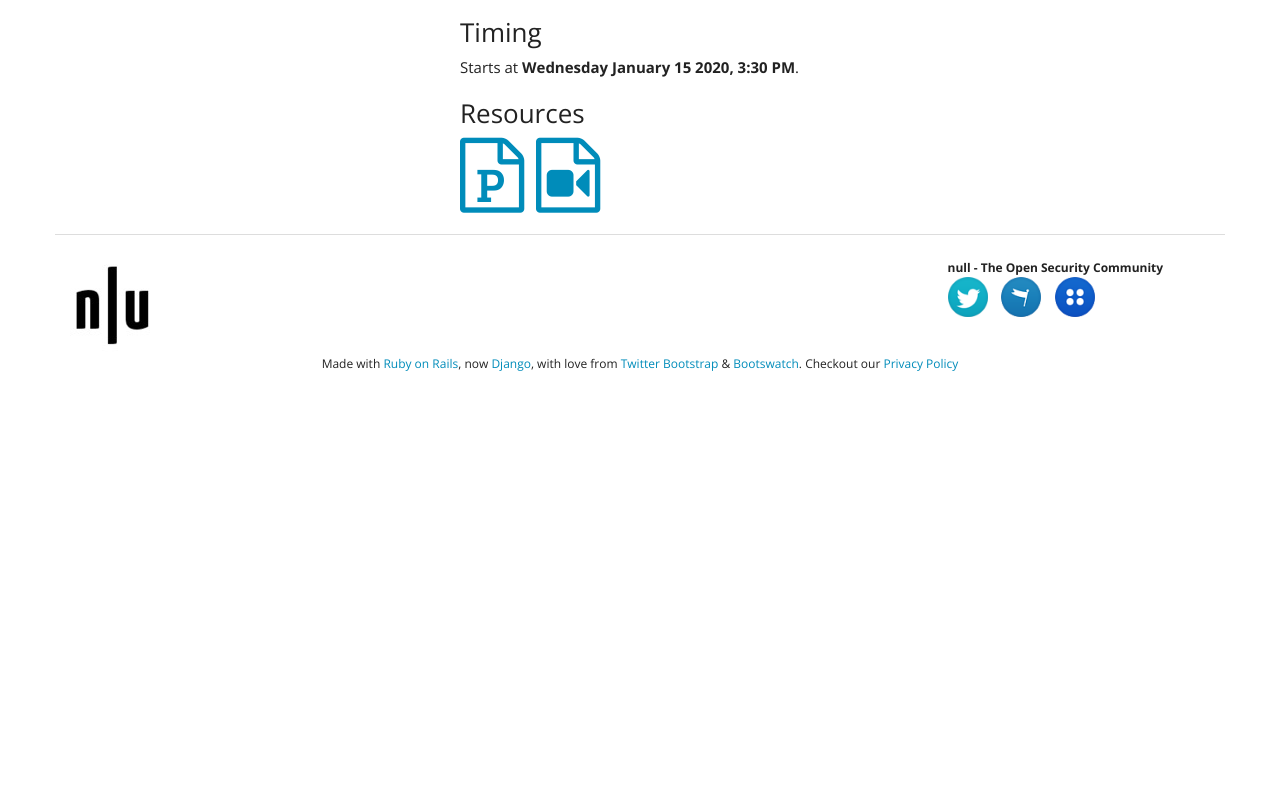
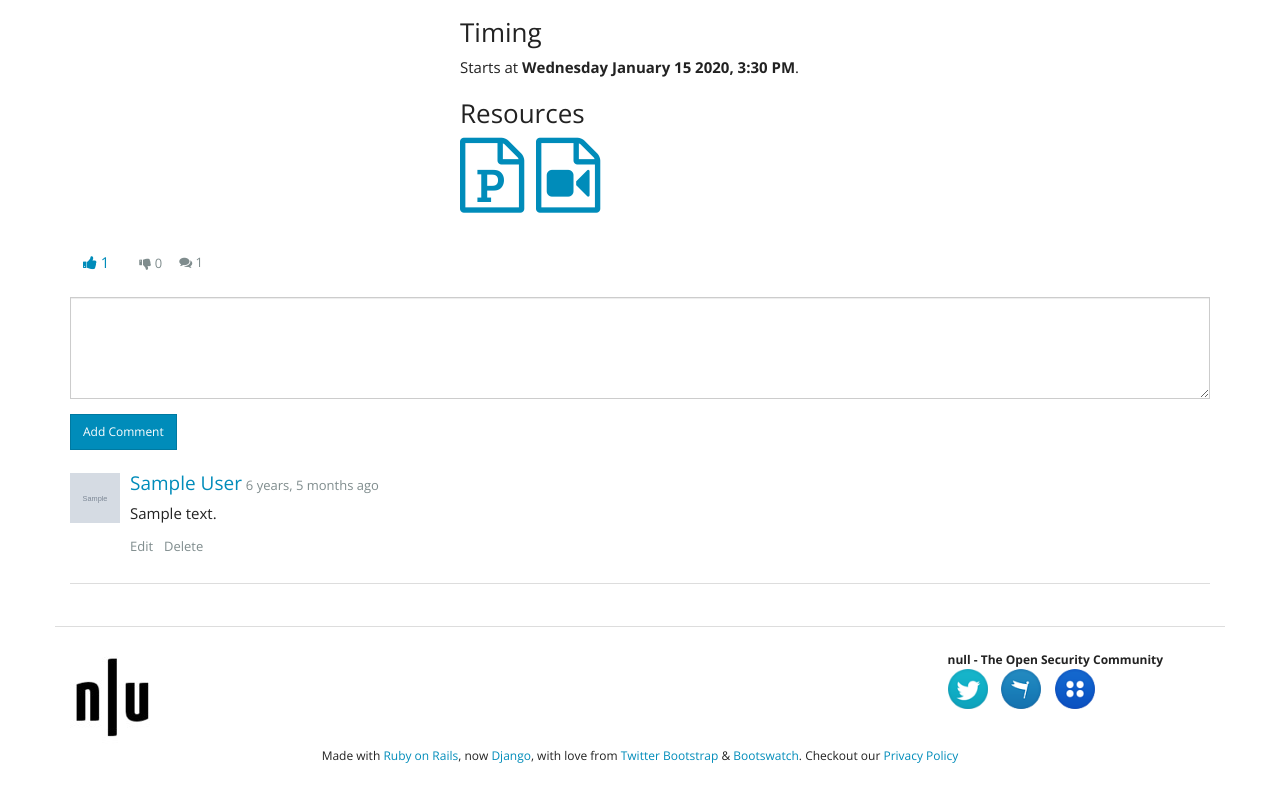
Before and after one commit to Mre11i0t/null-community-platform, a Django app: page /events/sessions/1/ in a window 1280 px wide. Shown: the part 510-1296 px from the top of the page. Before the commit the page ends 881 px from the top, so only its background shows below. Run offline with Django 5.2, Linux system fonts and the light colour scheme; a user stored in the database is signed in; tables that the repository leaves empty hold one stand-in row (values such as "Sample post"); grey boxes marked "Sample" are stand-in pictures; some libraries are stand-ins or nearby versions.

Commit message:
Implement session comments and like/dislike voting
Ports EventSessionCommentsController (create/edit/update/destroy) and
EventSessionsController#like/#dislike. The original used AJAX
(remote: true) for voting, comment submission, and inline comment
editing; this is a server-rendered equivalent with the same actions
and end state (full page reload instead of in-place DOM updates) --
called out explicitly in the view docstrings rather than silently
dropping the interactivity.

django-vote was tried first for voting (matching the plan) but its
bundled migrations use Meta.index_together, which Django 5.1 removed
entirely -- makes the package uninstallable on this stack, not a
config issue. Replaced with a small first-party SessionVote model
(apps/events/models.py) instead of patching a third-party package's
vendored migration file. Same behavior as the original's acts_as_votable
toggle semantics (voted_up_on?/unliked_by/likes/etc.), different
storage: one row per (session, user) rather than a polymorphic table.

Verified server-side end-to-end: login -> like (count 0->1) -> toggle
off (1->0) -> add comment -> edit comment -> delete comment, each step
confirmed against the actual rendered HTML. The reCAPTCHA widget
itself doesn't render in this sandbox's browser (same www.google.com
503 pattern seen with the RSVP form and the earlier cdnjs issue) --
verified the underlying form/view logic directly via HTTP requests
with the documented test-key bypass value instead. Visually confirmed
in Chrome that the session page, vote counts, and comment form render
correctly (icons included) despite the missing captcha checkbox.

Co-Authored-By: Claude Sonnet 5 <noreply@anthropic.com>

```diff
--- a/apps/events/models.py
+++ b/apps/events/models.py
@@ -179,7 +179,15 @@ class Event(TimeStampedModel):
 
 
 class EventSession(TimeStampedModel):
-    """Mirrors `event_sessions`. See app/models/event_session.rb."""
+    """Mirrors `event_sessions`. See app/models/event_session.rb.
+
+    Voting: the original used acts_as_votable (a separate polymorphic
+    `votes` table). django-vote was tried as a replacement but its
+    bundled migrations use Meta.index_together, removed in Django 5.1
+    — uninstallable on this stack. SessionVote (below) is a small
+    first-party model instead: one row per (session, user), toggled
+    up/down, same behavior as the original's like/dislike actions.
+    """
 
     EDIT_WINDOW_DAYS = 30
 
@@ -223,6 +231,30 @@ class EventSession(TimeStampedModel):
     def is_editable(self):
         """Editable only within EDIT_WINDOW_DAYS of the event end (event.rb)."""
         return timezone.now() <= self.event.end_time + timezone.timedelta(days=self.EDIT_WINDOW_DAYS)
+
+    def likes_count(self):
+        return self.votes.filter(is_upvote=True).count()
+
+    def dislikes_count(self):
+        return self.votes.filter(is_upvote=False).count()
+
+
+class SessionVote(TimeStampedModel):
+    """First-party replacement for acts_as_votable — see EventSession
+    docstring. One row per (session, user); is_upvote toggles between
+    like/dislike, mirroring the original's voted_up_on?/voted_down_on?
+    + likes/dislikes + unliked_by/undisliked_by toggle semantics.
+    """
+
+    session = models.ForeignKey(EventSession, on_delete=models.CASCADE, related_name="votes")
+    user = models.ForeignKey(settings.AUTH_USER_MODEL, on_delete=models.CASCADE, related_name="session_votes")
+    is_upvote = models.BooleanField()
+
+    class Meta:
+        db_table = "event_session_votes"
+        constraints = [
+            models.UniqueConstraint(fields=["session", "user"], name="unique_vote_per_user_per_session"),
+        ]
 
 
 class EventSessionComment(TimeStampedModel):
--- a/apps/events/urls.py
+++ b/apps/events/urls.py
@@ -7,6 +7,11 @@ app_name = "events"
 urlpatterns = [
     path("<int:pk>/", views.detail, name="detail"),
     path("sessions/<int:pk>/", views.session_detail, name="session_detail"),
+    path("sessions/<int:pk>/like/", views.session_like, name="session_like"),
+    path("sessions/<int:pk>/dislike/", views.session_dislike, name="session_dislike"),
+    path("sessions/<int:session_id>/comments/new/", views.comment_create, name="comment_create"),
+    path("comments/<int:pk>/edit/", views.comment_update, name="comment_update"),
+    path("comments/<int:pk>/delete/", views.comment_delete, name="comment_delete"),
     path("<int:event_id>/registrations/new/", views.registration_new, name="registration_new"),
     path("<int:event_id>/registrations/<int:pk>/cancel/", views.registration_destroy, name="registration_destroy"),
     path("<int:event_id>/registrations/", views.registration_index, name="registration_index"),
--- a/apps/events/views.py
+++ b/apps/events/views.py
@@ -2,8 +2,8 @@ from django.contrib import messages
 from django.contrib.auth.decorators import login_required
 from django.shortcuts import get_object_or_404, redirect, render
 
-from .forms import EventRegistrationForm
-from .models import Event, EventRegistration, EventSession
+from .forms import EventRegistrationForm, EventSessionCommentForm
+from .models import Event, EventRegistration, EventSession, EventSessionComment, SessionVote
 
 
 def detail(request, pk):
@@ -25,11 +25,106 @@ def detail(request, pk):
 
 
 def session_detail(request, pk):
-    """Mirrors EventSessionsController#show."""
+    """Mirrors EventSessionsController#show + the _reaction.html.erb
+    partial (comments + like/dislike). The original used AJAX
+    (remote: true) for voting/commenting/inline-edit; this is a
+    server-rendered equivalent — same actions and end state, full page
+    reload instead of in-place DOM updates.
+    """
     session = get_object_or_404(
         EventSession.objects.select_related("event", "user"), pk=pk
     )
-    return render(request, "events/session_detail.html", {"session": session})
+    comments = session.comments.select_related("user").order_by("-created_at")
+
+    user_vote = None
+    if request.user.is_authenticated:
+        vote = SessionVote.objects.filter(session=session, user=request.user).first()
+        user_vote = "up" if vote and vote.is_upvote else "down" if vote else None
+
+    return render(
+        request,
+        "events/session_detail.html",
+        {
+            "session": session,
+            "comments": comments,
+            "comment_form": EventSessionCommentForm(),
+            "user_vote": user_vote,
+        },
+    )
+
+
+@login_required
+def session_like(request, pk):
+    """Mirrors EventSessionsController#like — toggles the upvote."""
+    session = get_object_or_404(EventSession, pk=pk)
+    if request.method == "POST":
+        vote = SessionVote.objects.filter(session=session, user=request.user).first()
+        if vote and vote.is_upvote:
+            vote.delete()
+        elif vote:
+            vote.is_upvote = True
+            vote.save()
+        else:
+            SessionVote.objects.create(session=session, user=request.user, is_upvote=True)
+    return redirect("events:session_detail", pk=session.pk)
+
+
+@login_required
+def session_dislike(request, pk):
+    """Mirrors EventSessionsController#dislike — toggles the downvote."""
+    session = get_object_or_404(EventSession, pk=pk)
+    if request.method == "POST":
+        vote = SessionVote.objects.filter(session=session, user=request.user).first()
+        if vote and not vote.is_upvote:
+            vote.delete()
+        elif vote:
+            vote.is_upvote = False
+            vote.save()
+        else:
+            SessionVote.objects.create(session=session, user=request.user, is_upvote=False)
+    return redirect("events:session_detail", pk=session.pk)
+
+
+@login_required
+def comment_create(request, session_id):
+    """Mirrors EventSessionCommentsController#create."""
+    session = get_object_or_404(EventSession, pk=session_id)
+    if request.method == "POST":
+        form = EventSessionCommentForm(request.POST)
+        if form.is_valid():
+            comment = form.save(commit=False)
+            comment.event_session = session
+            comment.user = request.user
+            comment.save()
+            messages.success(request, "Comment added successfully")
+        else:
+            messages.error(request, "Failed to add comment")
+    return redirect("events:session_detail", pk=session.pk)
+
+
+@login_required
+def comment_update(request, pk):
+    """Mirrors EventSessionCommentsController#edit/#update — owner only.
+    Original used an inline AJAX-toggled edit form; this is a small
+    standalone edit page instead (GET shows it, POST saves)."""
+    comment = get_object_or_404(EventSessionComment, pk=pk, user=request.user)
+    if request.method == "POST":
+        comment.comment_body = request.POST.get("comment_body", comment.comment_body)
+        comment.save()
+        messages.success(request, "Comment updated successfully")
+        return redirect("events:session_detail", pk=comment.event_session_id)
+    return render(request, "events/comment_edit.html", {"comment": comment})
+
+
+@login_required
+def comment_delete(request, pk):
+    """Mirrors EventSessionCommentsController#destroy — owner only."""
+    comment = get_object_or_404(EventSessionComment, pk=pk, user=request.user)
+    session_id = comment.event_session_id
+    if request.method == "POST":
+        comment.delete()
+        messages.success(request, "Comment deleted successfully")
+    return redirect("events:session_detail", pk=session_id)
 
 
 @login_required
--- a/requirements.txt
+++ b/requirements.txt
@@ -52,8 +52,9 @@ django-auditlog==3.0.0
 # Tagging
 django-taggit==6.1.0
 
-# Voting
-django-vote==2.5.0
+# Voting is first-party (apps.events.models.SessionVote) — django-vote's
+# bundled migrations use Meta.index_together, removed in Django 5.1,
+# making the package uninstallable on this stack.
 
 # Utils
 Markdown==3.7
--- a/templates/events/session_detail.html
+++ b/templates/events/session_detail.html
@@ -48,5 +48,76 @@
     {% if session.video_url %}<a href="{{ session.video_url|safe_url }}" class="fa-file-video-o fa fa-5x" target="_blank"></a>{% endif %}
   </div>
 </div>
-{# Comments/voting (event_sessions/_reaction.html.erb in the original) not yet ported — see task #9. #}
+
+<div class="row" id="comments-area" style="margin-top:2em;">
+  <div class="col-md-12">
+    <div class="reaction">
+      {% if user.is_authenticated %}
+      <form method="post" action="{% url 'events:session_like' session.pk %}" style="display:inline;">
+        {% csrf_token %}
+        <button type="submit" class="btn btn-link {% if user_vote == 'up' %}text-primary{% else %}text-muted{% endif %}">
+          <i class="fa fa-thumbs-up"></i> <span>{{ session.likes_count }}</span>
+        </button>
+      </form>
+      <form method="post" action="{% url 'events:session_dislike' session.pk %}" style="display:inline;">
+        {% csrf_token %}
+        <button type="submit" class="btn btn-link {% if user_vote == 'down' %}text-primary{% else %}text-muted{% endif %}">
+          <i class="fa fa-thumbs-down"></i> <span>{{ session.dislikes_count }}</span>
+        </button>
+      </form>
+      {% else %}
+      <span class="text-muted"><i class="fa fa-thumbs-up"></i> {{ session.likes_count }} &nbsp; <i class="fa fa-thumbs-down"></i> {{ session.dislikes_count }}</span>
+      {% endif %}
+      <span class="text-muted"><i class="fa fa-comments"></i> {{ comments|length }}</span>
+    </div>
+
+    {% if user.is_authenticated %}
+    <form method="post" action="{% url 'events:comment_create' session.pk %}" style="margin-top:1em;">
+      {% csrf_token %}
+      {% if comment_form.errors %}
+      <div class="alert alert-danger alert-block">
+        <button type="button" class="close" data-dismiss="alert">x</button>
+        {% for field in comment_form %}{% for error in field.errors %}<p>{{ error }}</p>{% endfor %}{% endfor %}
+      </div>
+      {% endif %}
+      <div class="form-group">{{ comment_form.comment_body }}</div>
+      <div class="form-group">{{ comment_form.captcha }}</div>
+      <button type="submit" class="btn btn-sm btn-primary">Add Comment</button>
+    </form>
+    {% else %}
+    <div class="text-center text-muted" style="margin-top:1em;">You need to be signed in to add comments.</div>
+    {% endif %}
+
+    <div class="comment" style="margin-top:1.5em;">
+      {% for comment in comments %}
+      <div class="media" id="comment-{{ comment.pk }}">
+        <div class="media-left media-top">
+          <a href="{% url 'accounts:public_profile' comment.user.pk %}">
+            <img src="{{ comment.user.avatar_url }}" class="img" width="50" height="50" alt="{{ comment.user.name }}">
+          </a>
+        </div>
+        <div class="media-body">
+          <div class="media-heading">
+            <span class="h4"><a href="{% url 'accounts:public_profile' comment.user.pk %}" style="text-decoration:none;">{{ comment.user.name }}</a></span>
+            <span class="text-muted">{{ comment.created_at|timesince }} ago</span>
+          </div>
+          <div class="h5 comment-body">{{ comment.comment_body }}</div>
+          {% if user.is_authenticated and comment.user_id == user.id %}
+          <div>
+            <a href="{% url 'events:comment_update' comment.pk %}" class="text-muted">Edit</a>
+            <form method="post" action="{% url 'events:comment_delete' comment.pk %}" style="display:inline;" onsubmit="return confirm('Are you sure you want to delete the comment?');">
+              {% csrf_token %}
+              <button type="submit" class="btn btn-link btn-xs text-muted">Delete</button>
+            </form>
+          </div>
+          {% endif %}
+        </div>
+      </div>
+      <hr>
+      {% empty %}
+      <p class="text-muted">No comments yet.</p>
+      {% endfor %}
+    </div>
+  </div>
+</div>
 {% endblock %}
```
Also changed, not shown: templates/events/comment_edit.html (added, +17 -0 lines), apps/events/migrations/0002_sessionvote.py (added).
